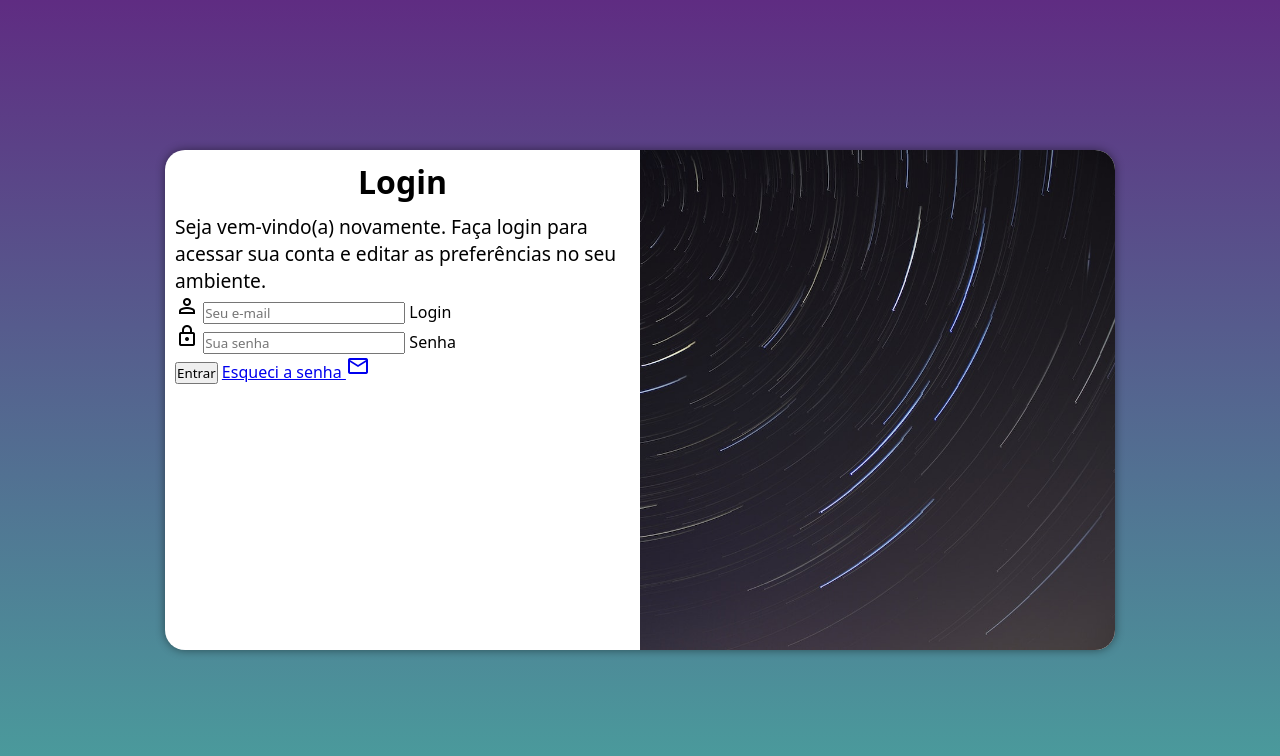
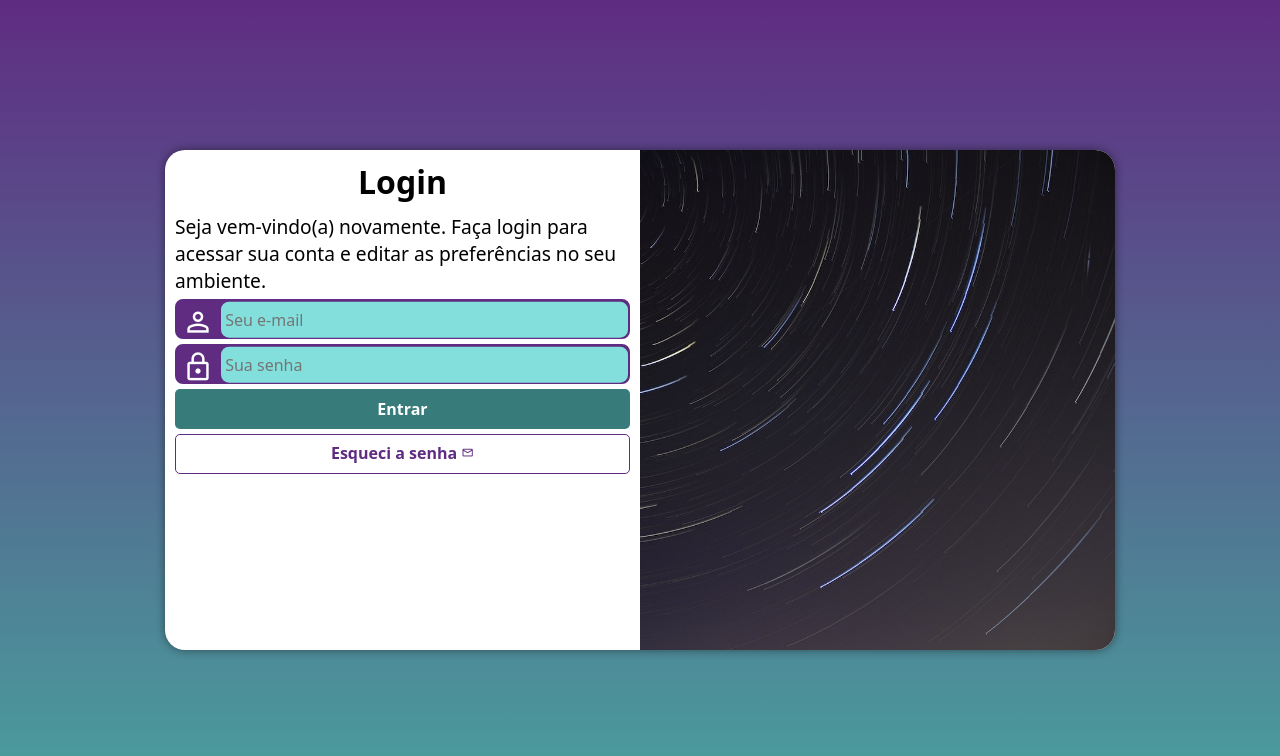
Before and after one commit to FranciscoAraujo95/projeto-login-cev, a plain HTML site: page index.html in a window 1280 px wide. Drawn offline with nearby package versions, Linux system fonts and the light colour scheme.

Commit message:
estilizei o formulário

```diff
--- a/css/style.css
+++ b/css/style.css
@@ -38,7 +38,7 @@ section#login {
   overflow: hidden;
 
   background-color: white;
-  width: 250px;
+  width: 260px;
   height: 500px;
   border-radius: 20px;
   box-shadow: 0px 0px 10px rgba(0, 0, 0, 0.459);
@@ -69,3 +69,86 @@ div#formulario h1 {
 div#formulario p {
   font-size: 0.8em;
 }
+
+form div.campo {
+  background-color: #5f2c82;
+  border: 2px solid #5f2c82;
+  display: block;
+  width: 100%;
+  height: 40px;
+  border-radius: 8px;
+  margin: 5px 0px;
+}
+
+form div.campo span {
+  color: white;
+  /* background-color: black; */
+  font-size: 2em;
+  width: 40px;
+  padding: 5px;
+}
+
+form div.campo input {
+  border-radius: 5px;
+  background-color: #83dfdc;
+  font-size: 1em;
+  width: calc(100% - 44.4px);
+  transform: translateY(-12.3px);
+  height: 100%;
+  border-radius: 8px;
+  border: none;
+  padding: 4px;
+}
+
+form div.campo input:focus-within {
+  background-color: white;
+}
+
+form div.campo label {
+  display: none;
+}
+
+form input[type='submit'] {
+  display: block;
+  font-size: 1em;
+  font-weight: bold;
+  width: 100%;
+  height: 40px;
+  background-color: #377c7a;
+  color: white;
+  border: none;
+  border-radius: 5px;
+  cursor: pointer;
+
+  transition: background 0.3s;
+}
+
+form input[type='submit']:hover {
+  background-color: #24504e;
+}
+
+form a.botao {
+  display: block;
+  text-align: center;
+  text-decoration: none;
+  font-size: 1em;
+  font-weight: bold;
+  width: 100%;
+  height: 40px;
+  padding-top: 7px;
+  margin-top: 5px;
+  color: #5f2c82;
+  border-radius: 5px;
+  border: 1px solid #5f2c82;
+
+  transition: background 0.3s;
+}
+
+form a.botao:hover {
+  background-color: #5f2c82;
+  color: white;
+}
+
+form a.botao span {
+  font-size: 0.8em;
+}
--- a/index.html
+++ b/index.html
@@ -53,7 +53,7 @@
               <label for="senha">Senha</label>
             </div>
             <input type="submit" value="Entrar" />
-            <a href="esqueci.html"
+            <a href="esqueci.html" class="botao"
               >Esqueci a senha
               <span class="material-symbols-outlined">mail</span>
             </a>
```
